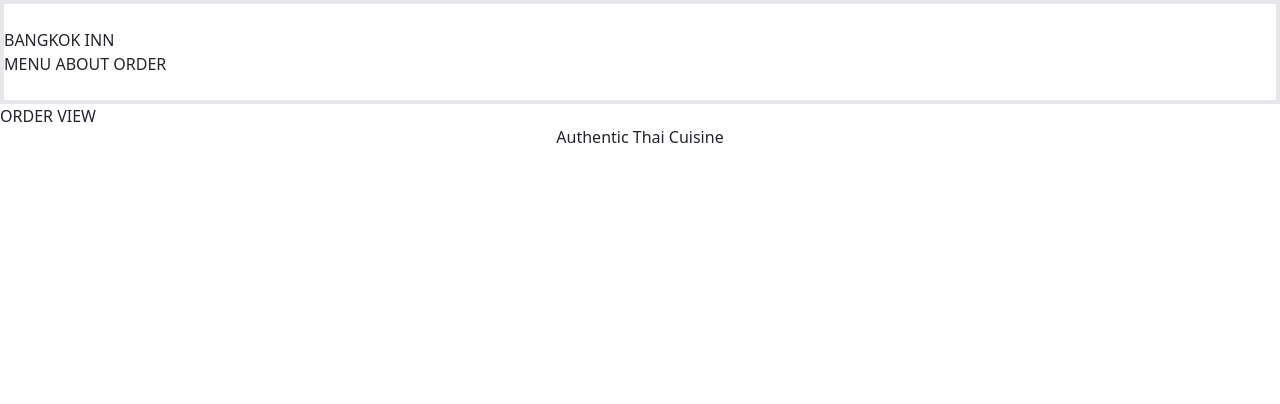
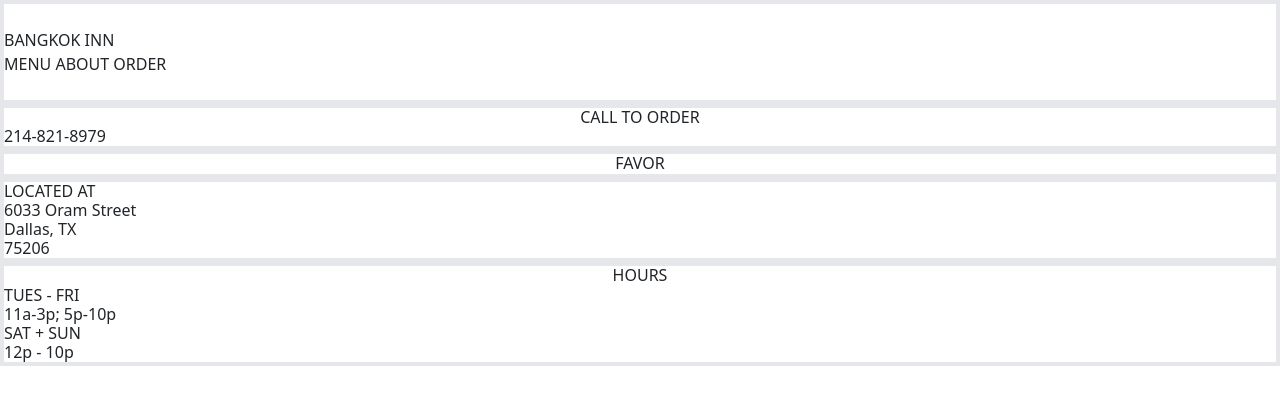
Before and after one commit to jsextonprofessional/vue-bangkok, a Vue app in the folder app/: page /order in a window 1280 px wide. Shown: the top 404 px of the page. Built offline with nearby package versions, Linux system fonts and the light colour scheme; the HTML template or start-up script is replaced by a standard one.

Commit message:
Added Order components. Set macro and most of micro layouts of components on Order view.

```diff
--- /dev/null
+++ b/app/src/components/order/Favor.vue
@@ -0,0 +1,5 @@
+<template>
+	<div class="border-4 border-black">
+		<h1 class="text-center">FAVOR</h1>
+	</div>
+</template>
--- /dev/null
+++ b/app/src/components/order/Hours.vue
@@ -0,0 +1,14 @@
+<template>
+	<div class="border-4 border-black">
+		<h1 class="text-center">HOURS</h1>
+		<div></div>
+		<div class="flex justify-between">
+			<h1>TUES - FRI</h1>
+			<h1>11a-3p; 5p-10p</h1>
+		</div>
+		<div class="flex justify-between">
+			<h1>SAT + SUN</h1>
+			<h1>12p - 10p</h1>
+		</div>
+	</div>
+</template>
--- /dev/null
+++ b/app/src/components/order/Location.vue
@@ -0,0 +1,9 @@
+<template>
+	<div class="border-4 border-black">
+		<h1>LOCATED AT</h1>
+		<div></div>
+		<h1>6033 Oram Street</h1>
+		<h1>Dallas, TX</h1>
+		<h1>75206</h1>
+	</div>
+</template>
--- /dev/null
+++ b/app/src/components/order/Phone.vue
@@ -0,0 +1,7 @@
+<template>
+	<div class="border-4 border-black">
+		<h1 class="text-center">CALL TO ORDER</h1>
+		<div></div>
+		<h1>214-821-8979</h1>
+	</div>
+</template>
--- a/app/src/views/Menu.vue
+++ b/app/src/views/Menu.vue
@@ -12,7 +12,6 @@
 import Extras from "../components/menu/Extras.vue";
 </script>
 <template>
-	MENU VIEW
 	<Appetizers />
 	<div class="grid grid-cols-2">
 		<Soup />
--- a/app/src/views/Order.vue
+++ b/app/src/views/Order.vue
@@ -1,7 +1,14 @@
 <script setup lang="ts">
-	import LandingPage from "@/components/LandingPage.vue";
+	import Favor from "@/components/order/Favor.vue";
+	import Hours from "@/components/order/Hours.vue";
+	import Location from "@/components/order/Location.vue";
+	import Phone from "@/components/order/Phone.vue";
 </script>
 <template>
-	ORDER VIEW
-	<landing-page />
+	<div class="gap-y-4 grid my-6 mx-56">
+		<Phone />
+		<Favor />
+		<Location />
+		<Hours />
+	</div>
 </template>
```
